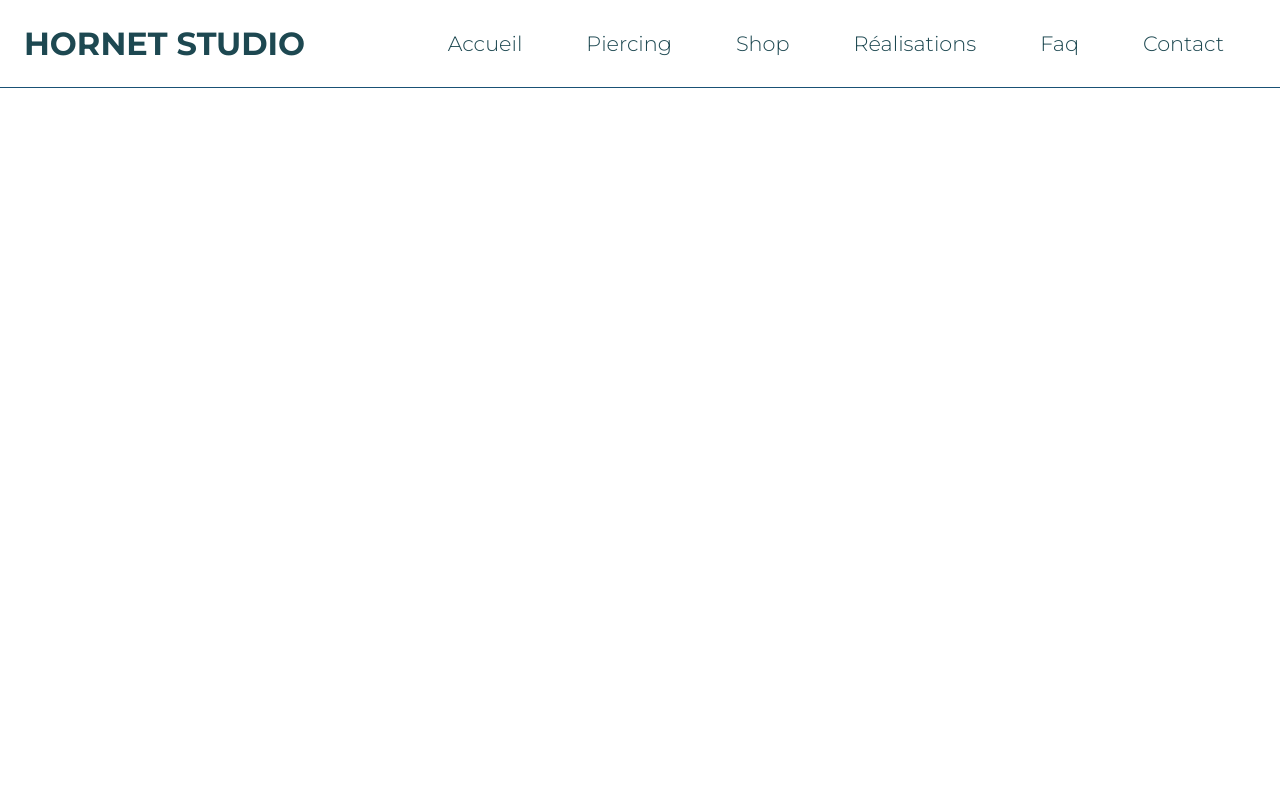
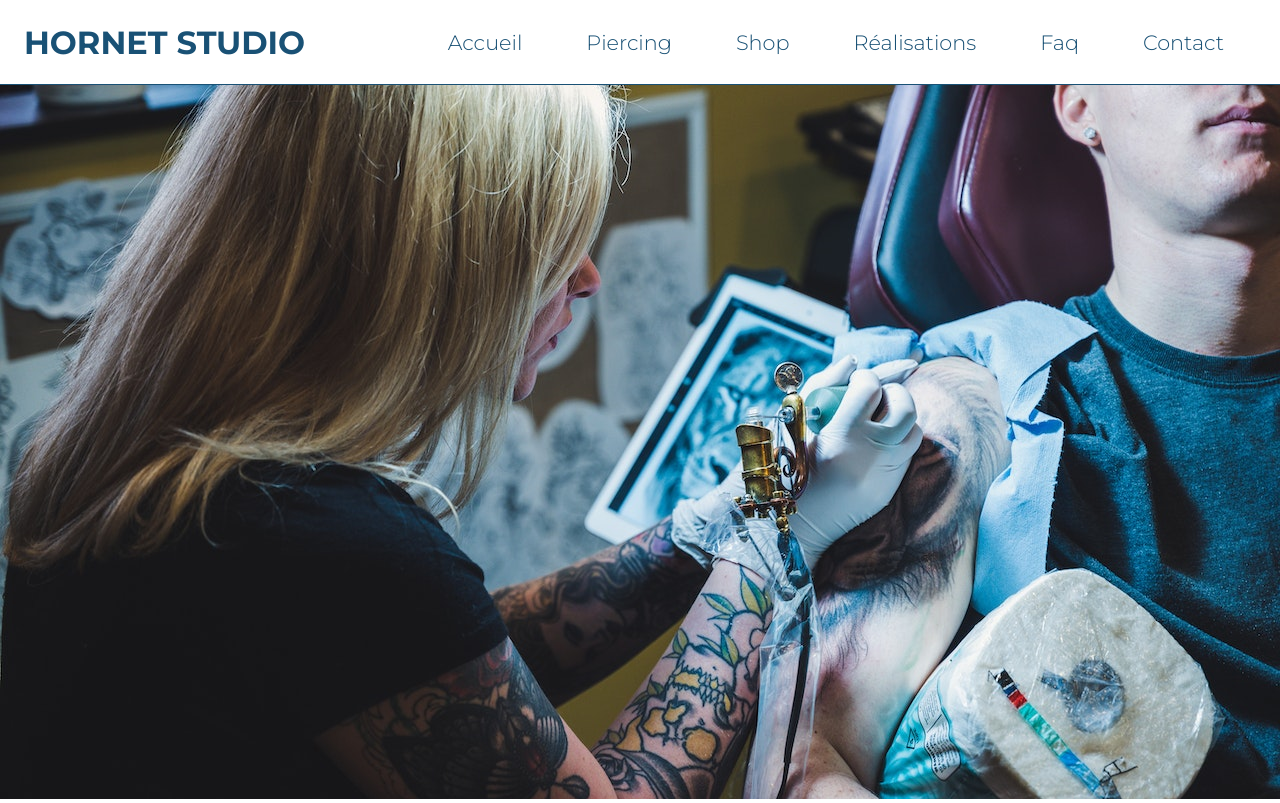
Before and after one commit to Sofiane-BZT/hornet-studio-website, a React (Create React App) app: page / in a window 1280 px wide. Built offline with nearby package versions, Linux system fonts and the light colour scheme.

Commit message:
Retrait de la fonction scroll pour le composant Navbar + ajout du composant HomeHero

```diff
--- /dev/null
+++ b/src/components/HomeHero.css
@@ -0,0 +1,16 @@
+.hero-container {
+  width: 100vw;
+  position: absolute;
+  top: 85px;
+  left: 0;
+  height: calc(100vh - 86px);
+  z-index: -3;
+}
+
+.contained-picture {
+  width: 100%;
+  height: 100%;
+  background-size: cover;
+  background-position: center;
+  object-fit: cover;
+}
--- /dev/null
+++ b/src/components/HomeHero.js
@@ -0,0 +1,17 @@
+import "./HomeHero.css";
+import React from "react";
+import HeroImg from "../assets/hero.jpg";
+
+const HomeHero = () => {
+  return (
+    <div className="hero-container">
+      <img
+        src={HeroImg}
+        alt="client entrain de se faire tattouer"
+        className="contained-picture"
+      />
+    </div>
+  );
+};
+
+export default HomeHero;
--- a/src/components/Navbar.css
+++ b/src/components/Navbar.css
@@ -1,9 +1,12 @@
-header {
+.header {
   display: flex;
+  width: 100%;
   align-items: center;
   justify-content: space-between;
   padding: 1.5rem;
   border-bottom: 1px solid #195175;
+  z-index: 99;
+  height: 85px;
 }
 
 .navigation {
@@ -45,7 +48,7 @@ header {
 }
 
 .fa-bars {
-  color: #1d4851;
+  color: #195175;
 }
 
 .fa-times {
@@ -61,10 +64,10 @@ header {
     justify-content: center;
     width: 100%;
     height: 100vh;
-    background-color: #1d4851;
+    background-color: #195175;
     top: 0;
     left: -100%; /*-100 car caché afin de pouvoir faire une apparition par la gauche lors du click */
-    z-index: -3;
+    z-index: -2;
     transition: 0.4s;
   }
 
--- a/src/components/Navbar.js
+++ b/src/components/Navbar.js
@@ -6,8 +6,9 @@ import { FaBars, FaTimes } from "react-icons/fa";
 const Navbar = () => {
   const [click, setClick] = useState(false);
   const handleClick = () => setClick(!click);
+
   return (
-    <header>
+    <div className="header">
       <Link to="/">
         <h1>HORNET STUDIO</h1>
       </Link>
@@ -38,7 +39,7 @@ const Navbar = () => {
           <FaBars className="fa-bars" />
         )}
       </div>
-    </header>
+    </div>
   );
 };
 
--- a/src/index.css
+++ b/src/index.css
@@ -19,7 +19,7 @@ h4,
 p,
 a {
   text-decoration: none;
-  color: #1d4851;
+  color: #195175;
 }
 
 ul {
--- a/src/routes/Home.js
+++ b/src/routes/Home.js
@@ -1,10 +1,12 @@
 import React from "react";
 import Navbar from "../components/Navbar";
+import HomeHero from "../components/HomeHero";
 
 const Home = () => {
   return (
     <div>
       <Navbar />
+      <HomeHero />
     </div>
   );
 };
```
Also changed, not shown: src/assets/hero.jpg (added).
